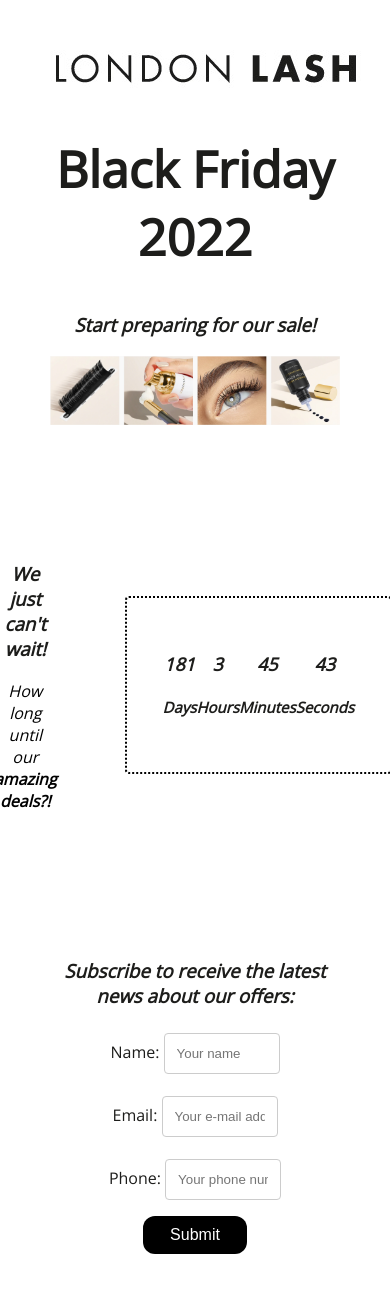
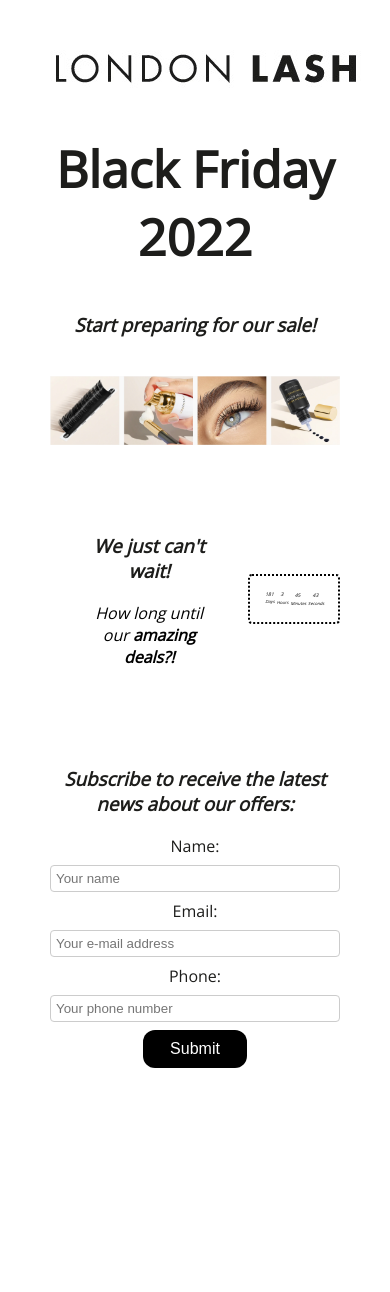
Before and after one commit to vthelamb/londonlashblackfriday, a React (Create React App) app: page / in a window 390 px wide. Shown: the top 1292 px of the page. After the commit the page ends 1118 px from the top, so only its background shows below. Built offline with nearby package versions, Linux system fonts and the light colour scheme.

Commit message:
last media query changes

```diff
--- a/src/components/Form.js
+++ b/src/components/Form.js
@@ -7,15 +7,15 @@
             <form>
                 <label>Name</label>
                 <span>: </span>
-                <input type='text' className='input-name' placeholder='Your name'></input>
+                <input type='text' className='input-field' placeholder='Your name'></input>
                 <br></br>
                 <label>Email</label>
                 <span>: </span>
-                <input type='text' className='input-email' placeholder='Your e-mail address'></input>
+                <input type='text' className='input-field' placeholder='Your e-mail address'></input>
                 <br></br>
                 <label> Phone</label>
                 <span>: </span>
-                <input type="tel" name="phone" pattern="[0-9]{3}-[0-9]{2}-[0-9]{3}" className='input-phone' placeholder='Your phone number'></input>
+                <input type="tel" name="phone" pattern="[0-9]{3}-[0-9]{2}-[0-9]{3}" className='input-field' placeholder='Your phone number'></input>
                 <br></br>
                 <input type='submit' className='submit-button' value='Submit'/>
             </form>
--- a/src/pages/index.css
+++ b/src/pages/index.css
@@ -1,24 +1,112 @@
 @import url('https://fonts.googleapis.com/css2?family=Open+Sans:wght@300&display=swap');
-
-@media screen and (max-width: 480px){
-  .timer div:last-child {
-    margin-left: 2em;
-    margin-right: 2em;
-    padding: 3em 1em;
-  }
-}
 
 .main-image {
   height: 200px;
   width: 800px;
+  margin-top: 20px;
 }
 
-@media screen and (max-width: 480px){
+@media screen and (max-width: 767px){
   .main-image {
     height: 100%;
     width: 100%;
   }
 }
+
+@media screen and (max-width: 767px){
+  .inside-box{
+    font-size: 10px;
+  }
+}
+
+.timer div:last-child {
+  border: 2px solid black;
+  border-radius: 4px;
+  display: grid;
+  grid-template-columns: repeat(7, 1fr);
+  margin-top: 0.5em;
+  margin-bottom: 0.5em;
+  padding: 2em;
+  text-align: center;
+  font-size: 18px;
+  font-style: oblique;
+  font-weight: 600;
+  border-style: dotted;
+}
+
+@media screen and (max-width: 767px){
+  .timer div:last-child {
+    margin-top: 5%;
+    margin-bottom: 5%;
+    padding: 5%;
+    text-align: center;
+    font-size: 20px;
+  }
+}
+
+.timer div:last-child p{
+  color: black;
+  text-align: center;
+  font-size: 20px;
+  padding: auto;
+  font-weight: 400;
+  font-style: italic;
+}
+
+@media screen and (max-width: 767px){
+  .timer div:last-child p{
+    margin-top: 5%;
+    margin-bottom: 5%;
+    padding: 5%;
+    text-align: center;
+    font-size: 5px;
+  }
+}
+
+.input-field {
+  width: 50%;
+  padding: 12px;
+  border: 1px solid #ccc;
+  border-radius: 4px;
+  box-sizing: border-box;
+  margin-top: 6px;
+  margin-bottom: 16px;
+  resize: vertical
+}
+
+@media screen and (max-width: 767px){
+  .input-field {
+    width: 100%;
+    padding: 5px;
+    margin-top: 8px;
+    margin-bottom: 8px;
+    resize: vertical;
+  }
+}
+
+.timer {
+  display: flex;
+  flex:auto;
+  align-items: center;
+  justify-content: center;
+  padding-bottom: 5em;
+  padding-top: 5em;
+  width: 100%;
+  height: 100%;
+}
+
+@media screen and (max-width: 767px){
+  .timer {
+    display: flex;
+    flex:auto;
+    align-items: center;
+    justify-content: center;
+    padding-bottom: 2em;
+    padding-top: 2em;
+    width: 100%;
+    height: 100%;
+  }
+  }
 
 body {
   margin: 50px;
@@ -34,39 +122,6 @@
 
 h3 {
   font-style: italic;
-}
-
-.input-name {
-  width: 40%;
-  padding: 12px;
-  border: 1px solid #ccc;
-  border-radius: 4px;
-  box-sizing: border-box;
-  margin-top: 6px;
-  margin-bottom: 16px;
-  resize: vertical
-}
-
-.input-email {
-  width: 40%;
-  padding: 12px;
-  border: 1px solid #ccc;
-  border-radius: 4px;
-  box-sizing: border-box;
-  margin-top: 6px;
-  margin-bottom: 16px;
-  resize: vertical
-}
-
-.input-phone {
-  width: 40%;
-  padding: 12px;
-  border: 1px solid #ccc;
-  border-radius: 4px;
-  box-sizing: border-box;
-  margin-top: 6px;
-  margin-bottom: 16px;
-  resize: vertical
 }
 
 .submit-button {
@@ -96,22 +151,6 @@
   margin-right: 1em;
 }
 
-.inside-box{
-  padding: auto;
-  font-size: 50px;
-}
-
-.timer {
-  display: flex;
-  flex:auto;
-  align-items: center;
-  justify-content: center;
-  padding-bottom: 5em;
-  padding-top: 5em;
-  width: 100%;
-  height: 100%;
-}
-
 .timer div:first-child{
   text-align: center;
 }
@@ -122,22 +161,3 @@
   font-weight: 200;
   font-style: italic;
 }
-
-.timer div:last-child {
-  border: 2px solid black;
-  border-radius: 4px;
-  display: grid;
-  grid-template-columns: repeat(7, 1fr);
-  margin-top: 0.5em;
-  margin-bottom: 0.5em;
-  padding: 2em;
-  text-align: center;
-  font-size: 18px;
-  font-style: oblique;
-  font-weight: 600;
-  border-style: dotted;
-}
-
-section p:first-child, .timer div:last-child span {
-  font-size: 1em;
-}
```
